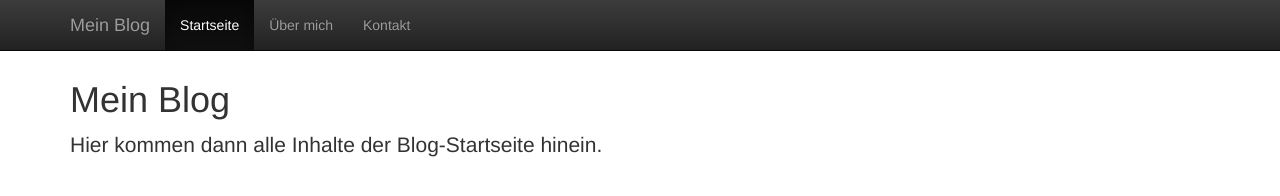
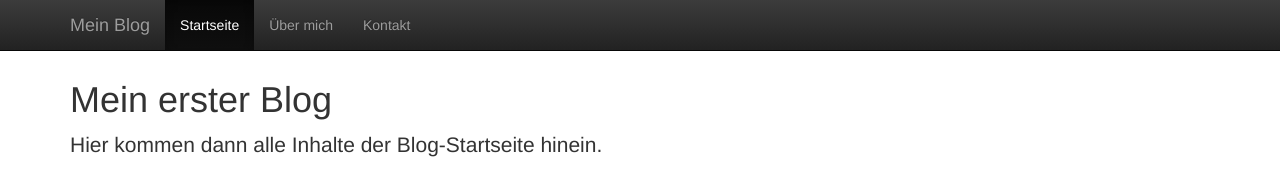
Before and after one commit to Daniel-Amadeus/Daniel-Amadeus.github.io, a plain HTML site: page index.html in a window 1280 px wide. Drawn offline with Linux system fonts and the light colour scheme.

Commit message:
die Überschrift geändert

```diff
--- a/index.html
+++ b/index.html
@@ -55,7 +55,7 @@
     <div class="container">
 
       <div class="inhalt">
-        <h1>Mein Blog</h1>
+        <h1>Mein erster Blog</h1>
         <p class="lead">Hier kommen dann alle Inhalte der Blog-Startseite hinein.</p>
       </div>
 
```
